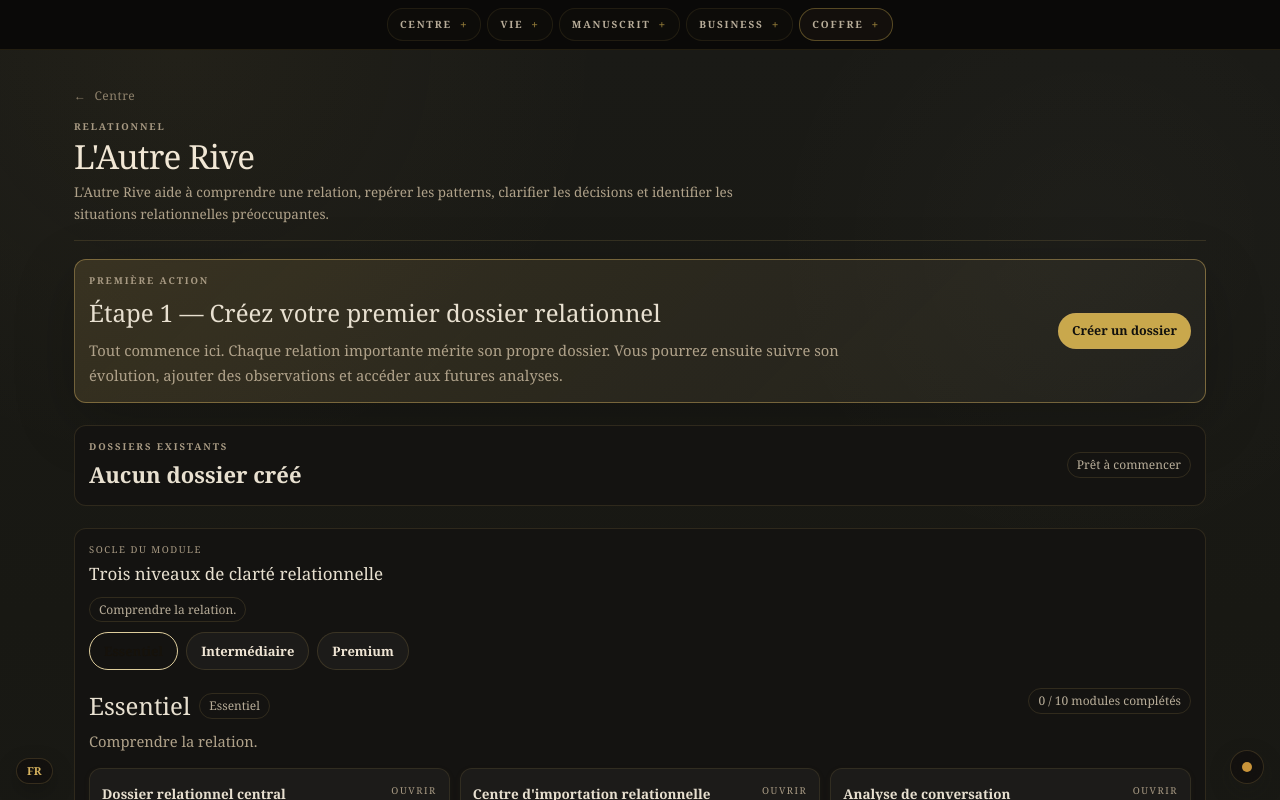
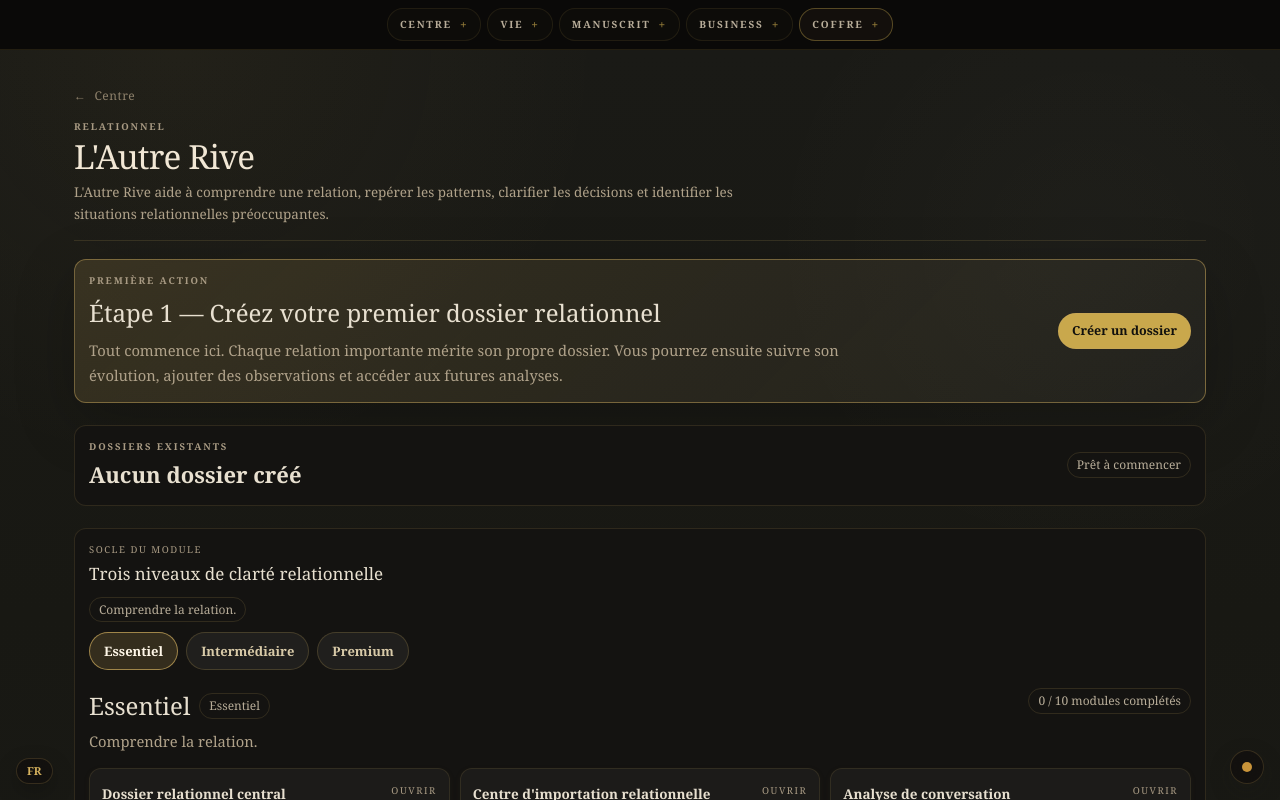
Before and after one commit to sdrapeau053-oss/mon-app, a Next.js app: page /autre-rive in a window 1280 px wide. Shown: the top 800 px of the page. Built offline with nearby package versions, Linux system fonts and the light colour scheme.

Commit message:
fix onglets autre rive lisibilite

```diff
--- a/app/autre-rive/page.tsx
+++ b/app/autre-rive/page.tsx
@@ -266,10 +266,10 @@ export default function AutreRivePage() {
                   onClick={() => setActiveTierKey(tier.key)}
                   role="tab"
                   style={{
-                    background: active ? "var(--accent-gold)" : "rgba(255,250,238,.035)",
-                    border: active ? "1px solid rgba(255,236,180,.86)" : "1px solid rgba(201,168,92,.18)",
+                    background: active ? "rgba(201,168,92,0.18)" : "rgba(255,250,238,.055)",
+                    border: active ? "1px solid rgba(201,168,92,.72)" : "1px solid rgba(201,168,92,.22)",
                     borderRadius: 999,
-                    color: active ? "#16120b" : "var(--accent-gold)",
+                    color: active ? "#fff7e8" : "#d8caa8",
                     cursor: "pointer",
                     flex: "0 0 auto",
                     fontSize: 13,
```
